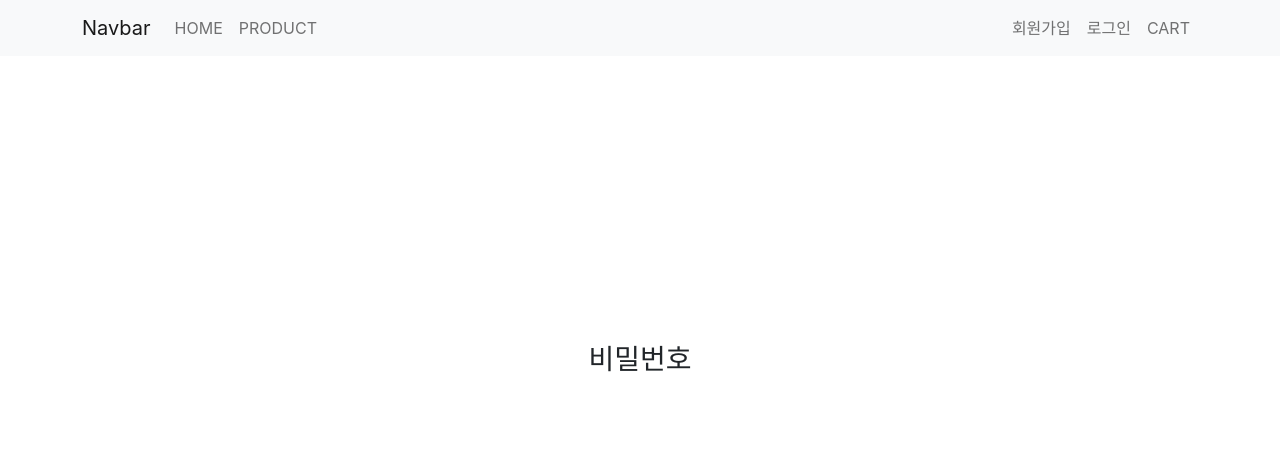
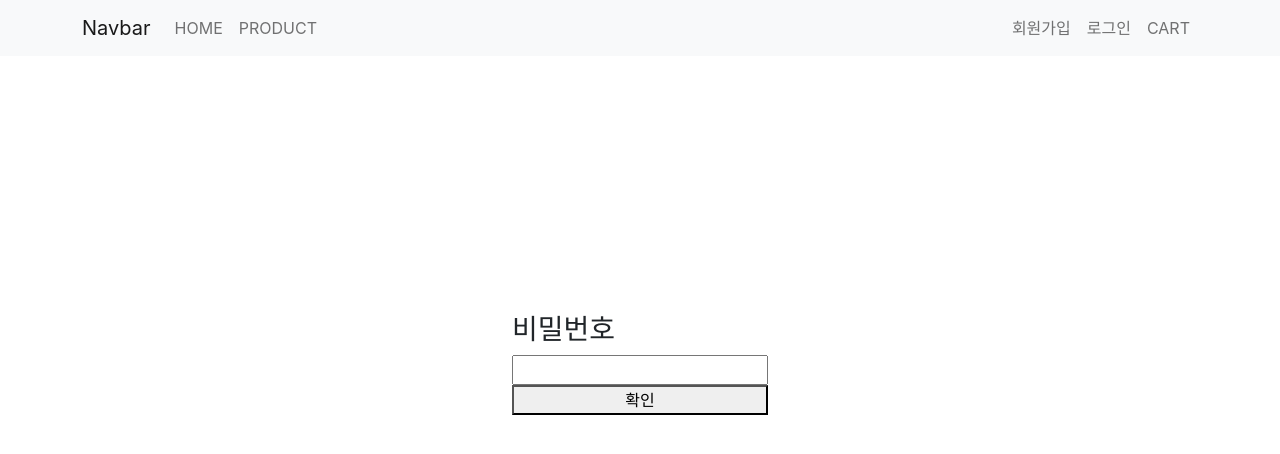
Before and after one commit to jeongjong10/EliceProject-BookStore_10team, a React (Create React App) app in the folder project/front/: page /secession in a window 1280 px wide. Shown: the top 454 px of the page. Built offline with nearby package versions, Linux system fonts and the light colour scheme.

Commit message:
개인정보수정

```diff
--- a/project/front/src/views/routes/Secession.js
+++ b/project/front/src/views/routes/Secession.js
@@ -12,6 +12,8 @@ const Secession = () => {
     >
       <form style={{ display: "flex", flexDirection: "column" }}>
         <h3>비밀번호</h3>
+        <input />
+        <button>확인</button>
         <br />
       </form>
     </div>
```
